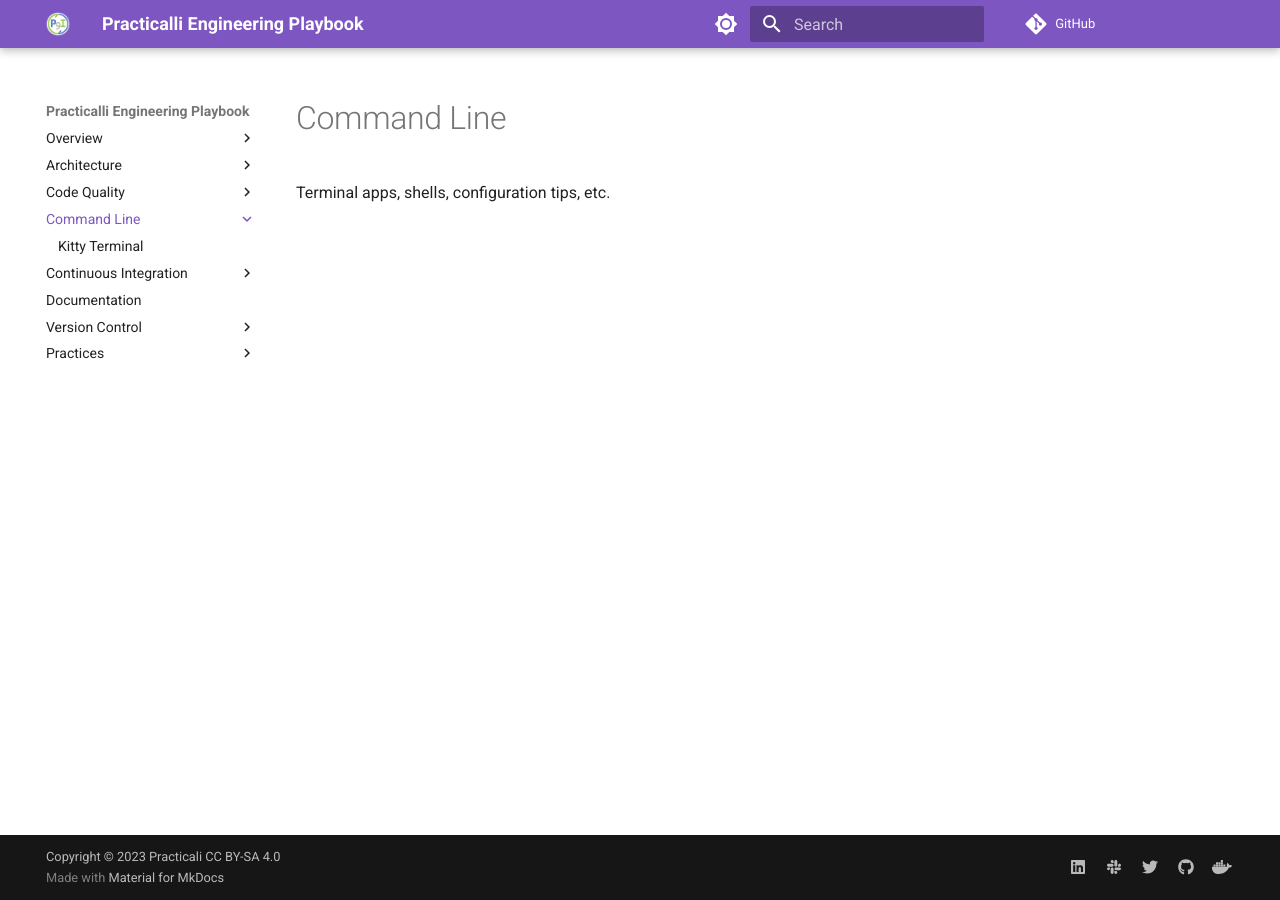
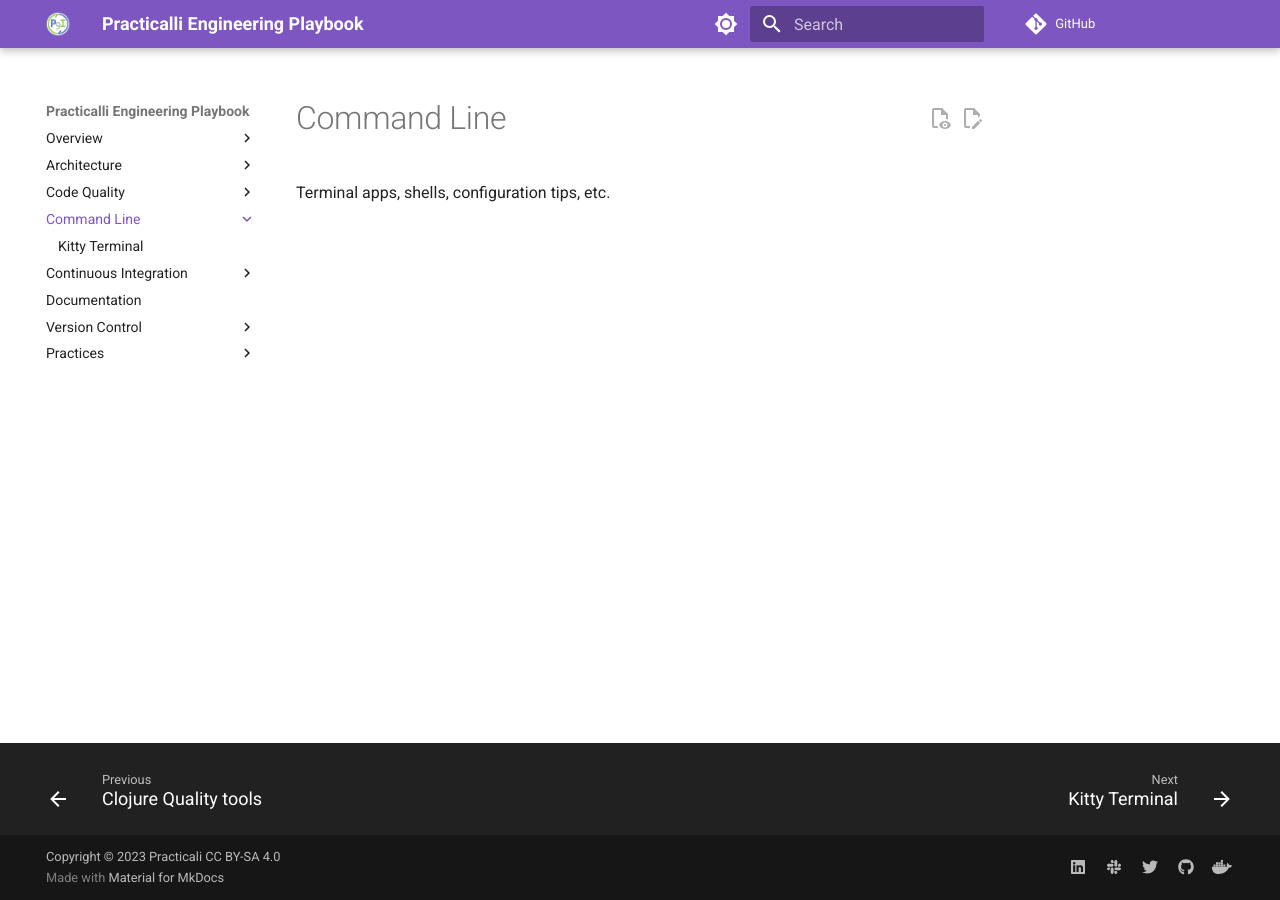
Before and after one commit to practicalli/engineering-playbook, an MkDocs documentation site: the page built from docs/command-line/index.md, in a window 1280 px wide. Built offline with MkDocs 1.6.1 and Material for MkDocs 9.7.7, drawn with Linux system fonts in a browser that asks for light colours; comment, search, counter and statistics services are not loaded.

Commit message:
mkdocs: include material mkdocs optional version 9 features
Add features that became optional in version 9
- content.code.copy
- content.action.edit
- content.action.view
- navigation.footer

Resolve #2

```diff
--- a/mkdocs.yml
+++ b/mkdocs.yml
@@ -20,12 +20,17 @@ theme:
   extra_css:
     - stylesheets/extra.css
   features:
+    - announce.dismiss
+    - content.action.edit
+    - content.action.view
+    - content.code.annotate
+    - content.code.copy
+    - content.tabs.link
+    - navigation.footer
+    - navigation.indexes # Nav sections can have files
+    - navigation.instant # Avoid page reloading for internal links
     - navigation.top
-    - content.code.annotate
-    - content.tabs.link
-    - navigation.instant # Avoid page reloading for internal links
     - navigation.tracking # Update URL with anchor
-    - navigation.indexes # Nav sections can have files
   palette:
     # Palette toggle for light mode
     - media: "(prefers-color-scheme: light)"
```
